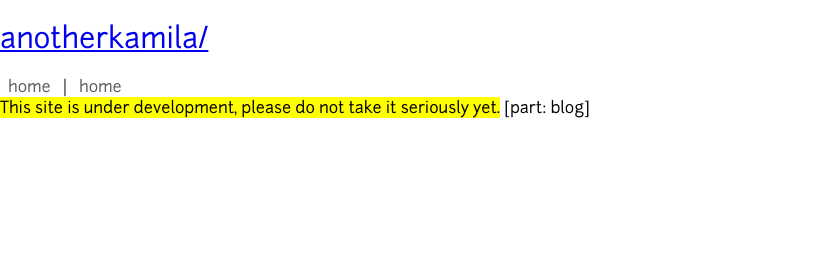
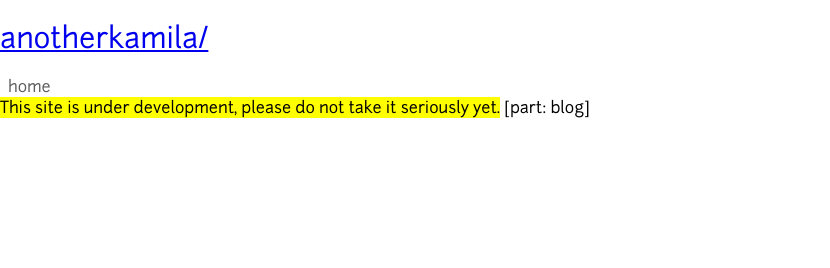
Before and after one commit to AnotherKamila/anotherkamila.github.com, a Jekyll site: the page built from blog/index.html, in a window 1280 px wide. Shown: the top 268 px of the page, without its empty margins (0-830 px from the left). Built offline with Jekyll 4.4.1, drawn with Linux system fonts in a browser that asks for light colours; Markdown is read by kramdown in place of the engine named in the settings.

Commit message:
enhance right-side nav menu

```diff
--- a/_includes/header.html
+++ b/_includes/header.html
@@ -13,11 +13,13 @@
 				{{ item }}
 			{% endfor %}
 		{% else %}
-			<a href='/{{ page.part }}'>{{ page.part }} home</a>
+			{% if page.part %}
+				<a href='/{{ page.part }}'>{{ page.part }} home</a>
+			{% endif %}
 			{% for item in page.add_to_nav %}
 				<a href="{{ item[1] }}">{{ item[0] }}</a>
 			{% endfor %}
-			|
+			{% if page.part or page.add_to_nav %}|{% endif %}
 			<a href='/'>home</a>
 		{% endif %}
 	</nav>
```
